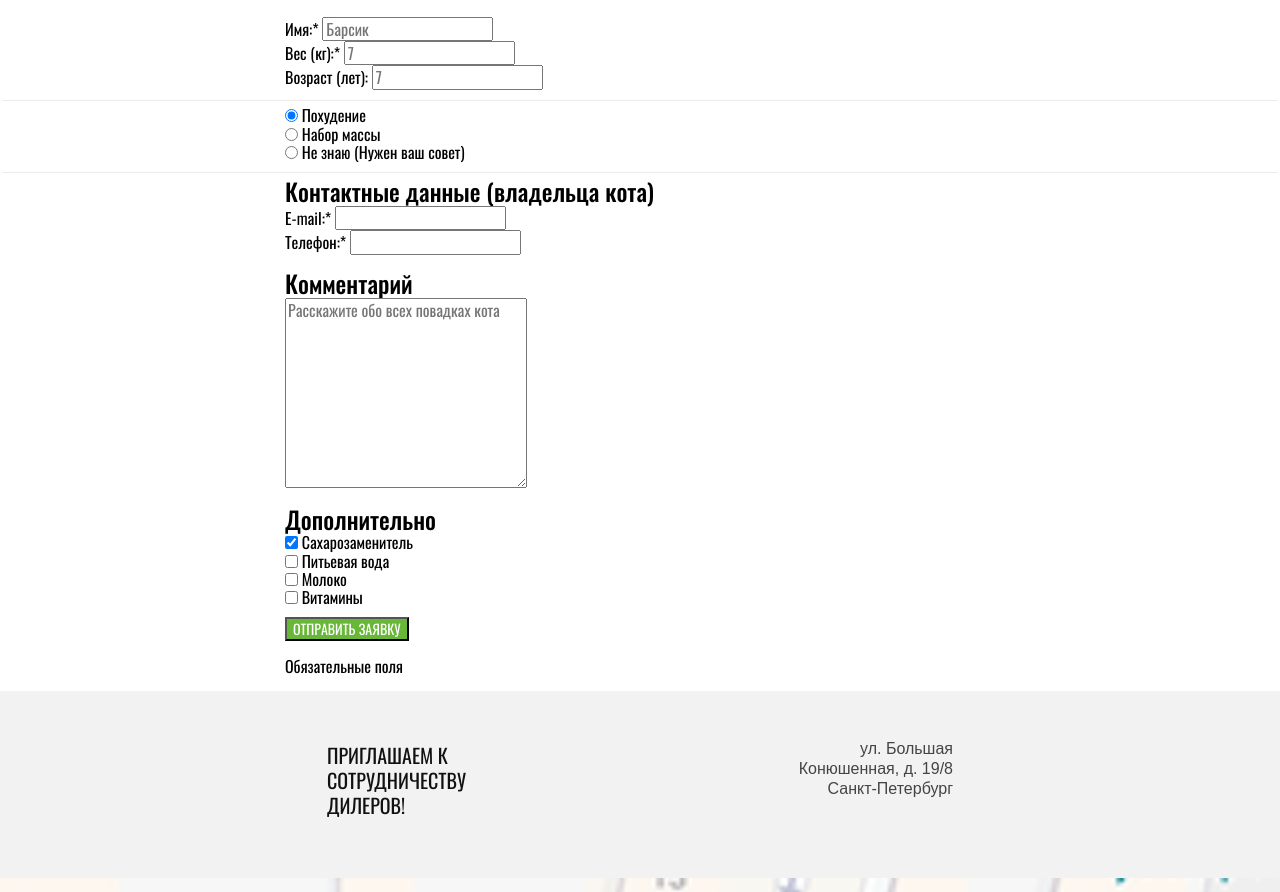
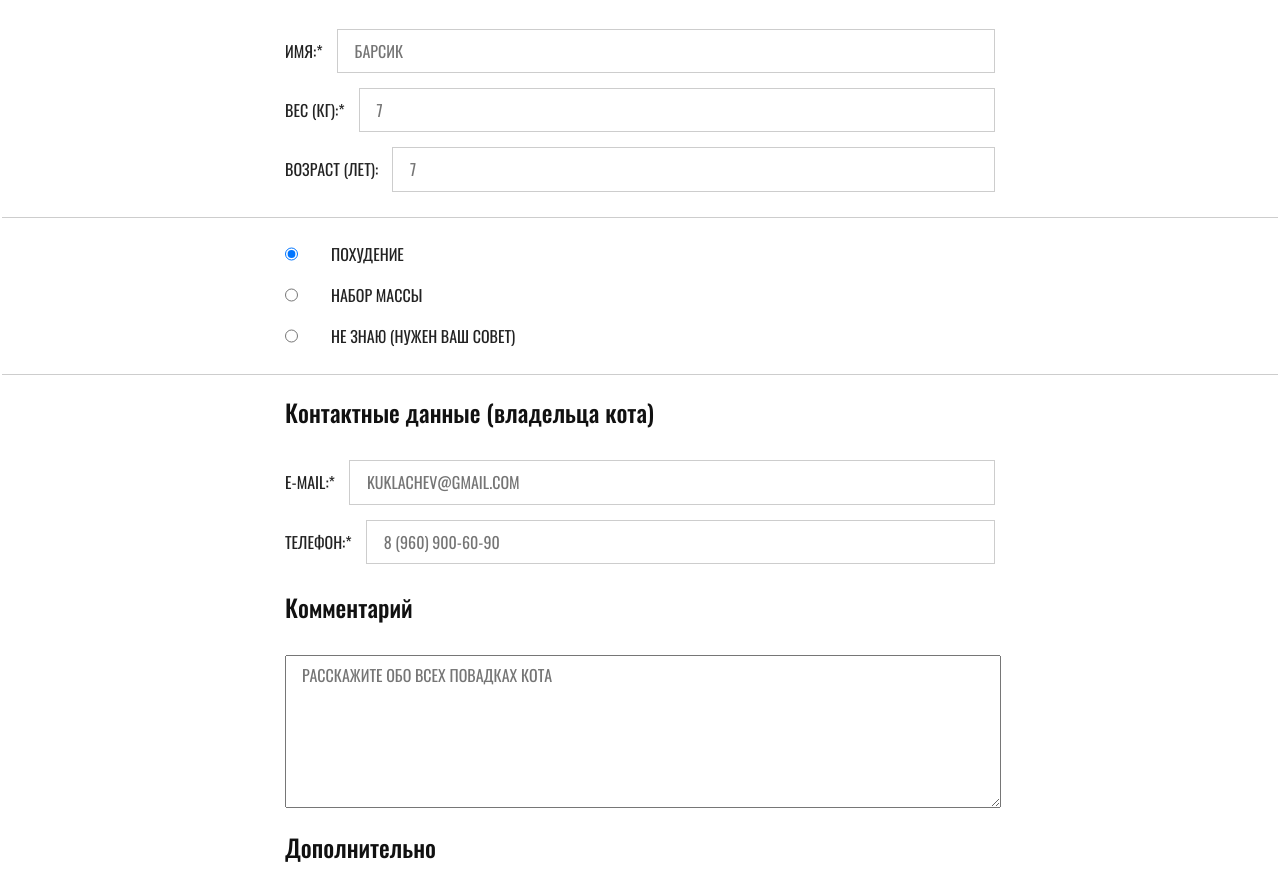
Before and after one commit to LevanovA/833295-cat-energy-16, a website: page source/form.html in a window 1280 px wide. Shown: the part 217-1109 px from the top of the page. Drawn offline with nearby package versions, Linux system fonts and the light colour scheme; files that its build step writes are made by us from their sources.

Commit message:
Perfect Pixel форму на мобильном

```diff
--- a/source/form.html
+++ b/source/form.html
@@ -37,82 +37,86 @@
       <h1 class="form-main__headline">Подбор программы</h1>
       <p class="form-main__description">Заполните анкету и мы подберем программу питания для вашего кота</p>
     </div>
-    <form class="form" action="#" method="post">
+    <form class="form" action="https://echo.htmlacademy.ru" method="post">
       <fieldset class="form__cat">
         <ul class="form__list">
           <li class="form__item">
-            <label for="cat-name">Имя:*</label>
-            <input type="text" name="name" id="cat-name" placeholder="Барсик" required>
+            <label class="form__label form__label--text" for="cat-name">Имя:*</label>
+            <input class="form__input-text" type="text" name="name" id="cat-name" placeholder="Барсик" required>
           </li>
           <li class="form__item">
-            <label for="weight">Вес (кг):*</label>
-            <input type="text" name="weight" id="cat-weight" placeholder="7" required>
+            <label class="form__label form__label--text" for="weight">Вес (кг):*</label>
+            <input class="form__input-text " type="text" name="weight" id="cat-weight" placeholder="7" required>
           </li>
           <li class="form__item">
-            <label for="cat-age">Возраст (лет):</label>
-            <input type="text" name="age" id="cat-age" placeholder="7">
+            <label class="form__label form__label--text" for="cat-age">Возраст (лет):</label>
+            <input class="form__input-text" type="text" name="age" id="cat-age" placeholder="7">
           </li>
         </ul>
       </fieldset>
       <fieldset class="form__program">
         <ul class="form__list">
           <li class="form__item">
-            <input type="radio" name="program" value="pohudenie" id="pohudenie" checked>
-            <label for="pohudenie">Похудение</label>
+            <input class="form__input-radio" type="radio" name="program" value="pohudenie" id="pohudenie" checked>
+            <label class="form__label form__label--radio" for="pohudenie">Похудение</label>
           </li>
           <li class="form__item">
-            <input type="radio" name="program" value="nabor-massu" id="more mass">
-            <label for="more mass">Набор массы</label>
+            <input class="form__input-radio" type="radio" name="program" value="nabor-massu" id="more mass">
+            <label class="form__label form__label--radio" for="more mass">Набор массы</label>
           </li>
           <li class="form__item">
-            <input type="radio" name="program" value="sovet" id="advice">
-            <label for="advice">Не знаю (Нужен ваш совет)</label>
+            <input class="form__input-radio" type="radio" name="program" value="sovet" id="advice">
+            <label class="form__label form__label--radio" for="advice">Не знаю (Нужен ваш совет)</label>
           </li>
         </ul>
       </fieldset>
       <fieldset class="form__owner">
+        <div class="form__wrapper">
         <h2 class="form__headline">Контактные данные (владельца кота)</h2>
         <ul class="form__list">
           <li class="form__item">
-            <label for="mail">E-mail:*</label>
-            <input type="email" name="e-mail" id="mail" required>
+            <label class="form__label form__label--text" for="mail">E-mail:*</label>
+            <input class="form__input-text" type="email" name="e-mail" id="mail" placeholder="kuklachev@gmail.com" required>
           </li>
           <li class="form__item">
-            <label for="phone">Телефон:*</label>
-            <input type="tel" name="phone" id="phone" required>
+            <label class="form__label form__label--text" for="phone">Телефон:*</label>
+            <input class="form__input-text" type="tel" name="phone" id="phone" placeholder="8 (960) 900-60-90" required>
           </li>
         </ul>
+        </div>
       </fieldset>
       <fieldset class="form__comment">
         <div class="form__wrapper">
-          <h2 class="form__headline">Комментарий</h2>
-          <textarea name="comment" id="comment" cols="30" rows="10" placeholder="Расскажите обо всех повадках кота"></textarea>
+          <h2 class="form__headline form__headline--comment">Комментарий</h2>
+          <textarea class="form__textarea" name="comment" id="comment" cols="40" rows="8" placeholder="Расскажите обо всех повадках кота"></textarea>
         </div>
       </fieldset>
       <fieldset class="form__more">
-        <h2 class="form__headline">Дополнительно</h2>
+        <div class="form__wrapper">
+        <h2 class="form__headline form__headline--more">Дополнительно</h2>
         <ul class="form__list">
           <li class="form__item">
             <input type="checkbox" name="sweetener" id="sweetener" checked>
-            <label for="sweetener">Сахарозаменитель</label>
+            <label class="form__label form__label--radio" for="sweetener">Сахарозаменитель</label>
           </li>
           <li class="form__item">
             <input type="checkbox" name="water" id="water">
-            <label for="water">Питьевая вода</label>
+            <label class="form__label form__label--radio" for="water">Питьевая вода</label>
           </li>
           <li class="form__item">
             <input type="checkbox" name="milk" id="milk">
-            <label for="milk">Молоко</label>
+            <label class="form__label form__label--radio" for="milk">Молоко</label>
           </li>
           <li class="form__item">
             <input type="checkbox" name="vitamins" id="vitamins">
-            <label for="vitamins">Витамины</label>
+            <label class="form__label form__label--radio" for="vitamins">Витамины</label>
           </li>
         </ul>
+      </div>
       </fieldset>
       <div class="form__wrapper">
-        <input class="button" type="submit" value="Отправить заявку">
-        <p class="necessarily">Обязательные поля</p>
+        <input class="button form__button" type="submit" value="Отправить заявку">
+        <p class="form__necessarily">* &mdash; Обязательные поля</p>
       </div>
     </form>
   </main>
--- a/source/less/form-main.less
+++ b/source/less/form-main.less
@@ -1,3 +1,19 @@
 .form-main__wrapper {
   .wrapper;
 }
+
+.form-main__headline {
+  font-size: 36px;
+  line-height: 60px;
+  margin: 0;
+  margin-top: 18px;
+  margin-bottom: 24px;
+}
+
+.form-main__description {
+  font-size: 14px;
+  line-height: 18px;
+  width: 228px;
+  margin-bottom: 33px;
+  text-transform: @font-type;
+}
--- a/source/less/form.less
+++ b/source/less/form.less
@@ -1,20 +1,11 @@
-.form-main__headline {
-  font-size: 36px;
-  line-height: 60px;
-  margin: 0;
-  margin-top: 35px;
-}
-
-.form-main__description {
-  font-size: 14px;
-  line-height: 18px;
-  width: 228px;
+.form {
+  margin-bottom: 33px;
 }
 
 .form__cat,
 .form__program {
   border: none;
-  border-bottom: 1px solid #ededed;
+  border-bottom: 1px solid @border-color;
 }
 
 .form__owner,
@@ -23,12 +14,94 @@
   border: none;
 }
 
-.form__headline,
+.form__program {
+  padding-top: 23px;
+}
+
 .form__wrapper {
   .wrapper;
+}
+
+.form__headline {
+  font-size: 24px;
+  line-height: 24px;
+  color: @headline-color;
+  margin-bottom: 36px;
+
+  &--comment {
+    margin: 0;
+    margin-bottom: 36px;
+  }
+
+  &--more {
+    margin-top: 12px;
+  }
 }
 
 .form__list {
   .none-style;
   .wrapper;
+  font-size: 16px;
+  line-height: 18px;
+  color: #222222;
 }
+
+.form__item {
+  display: flex;
+  margin-bottom: 15px;
+}
+
+.form__label {
+  text-transform: @font-type;
+
+  &--text {
+    padding-top: 13px;
+  }
+
+  &--radio {
+    margin-left: 33px;
+    padding: 4px 0;
+  }
+}
+
+.form__input-text {
+  flex-grow: 1;
+  padding-top: 12px;
+  padding-bottom: 12px;
+  margin-left: 14px;
+  border: 1px solid @border-color;
+
+  &::placeholder {
+    padding-left: 15px;
+    text-transform: @font-type;
+  }
+}
+
+.form__textarea {
+  display: block;
+  width: 100%;
+
+  &::placeholder {
+    padding-left: 14px;
+    padding-top: 8px;
+    text-transform: @font-type;
+  }
+}
+
+.form__button {
+  font-size: 16px;
+  line-height: 20px;
+  padding-top: 10px;
+  padding-bottom: 10px;
+  margin-top: 15px;
+  width: 100%;
+  border: none;
+}
+
+.form__necessarily {
+  font-family: "Arial", "Verdana", sans-serif;
+  font-size: 14px;
+  line-height: 16px;
+  margin-top: 20px;
+  text-align: center;
+}
--- a/source/less/variables.less
+++ b/source/less/variables.less
@@ -3,6 +3,7 @@
 @promo-text-color: #ffffff;
 @bg-white-three: #f2f2f2;
 @bg-leaf: #68b738;
+@border-color: #cdcdcd;
 @font-type: uppercase;
 @tablet-width: 768px;
 @desktop-width: 1440px;
```
